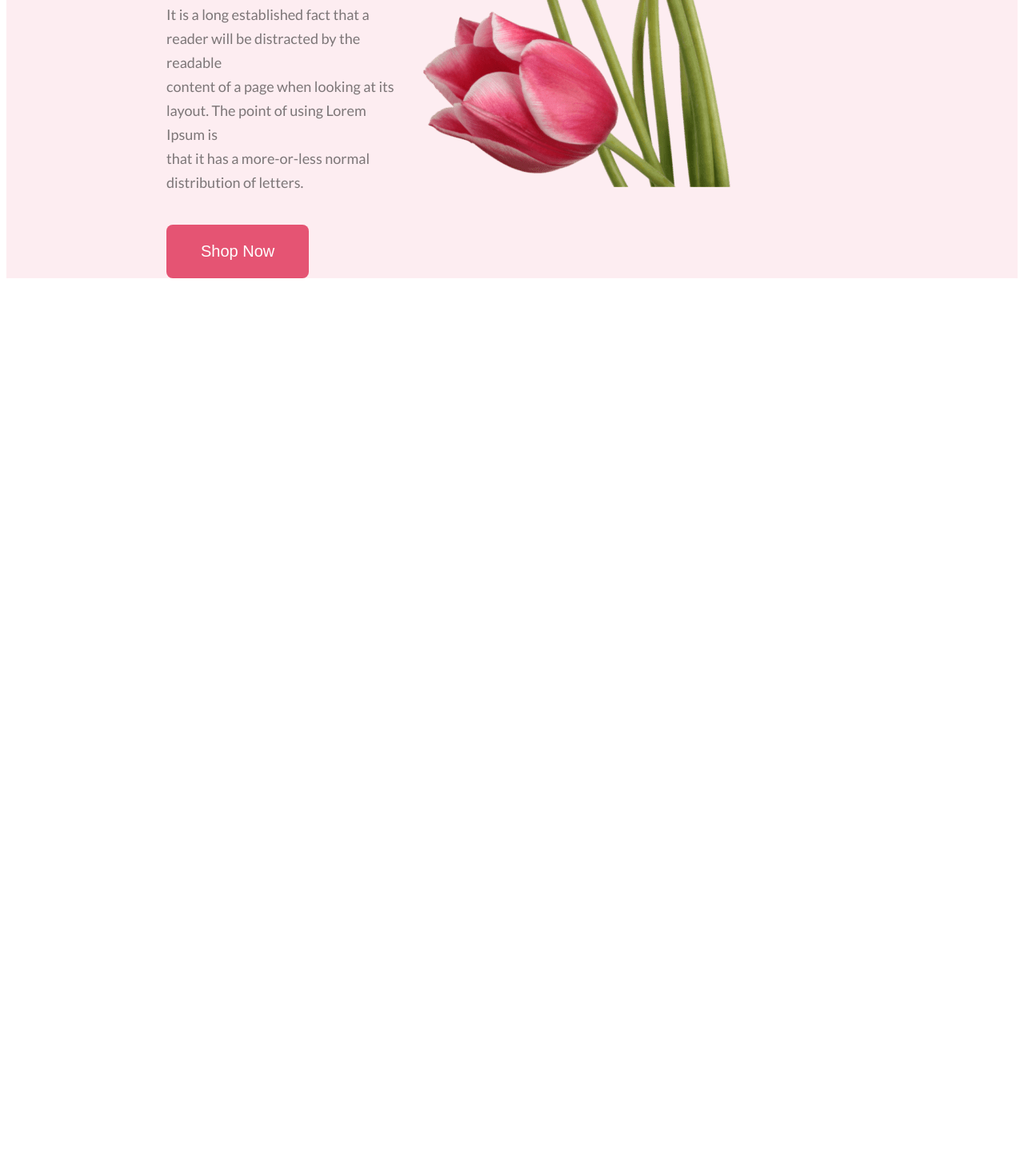
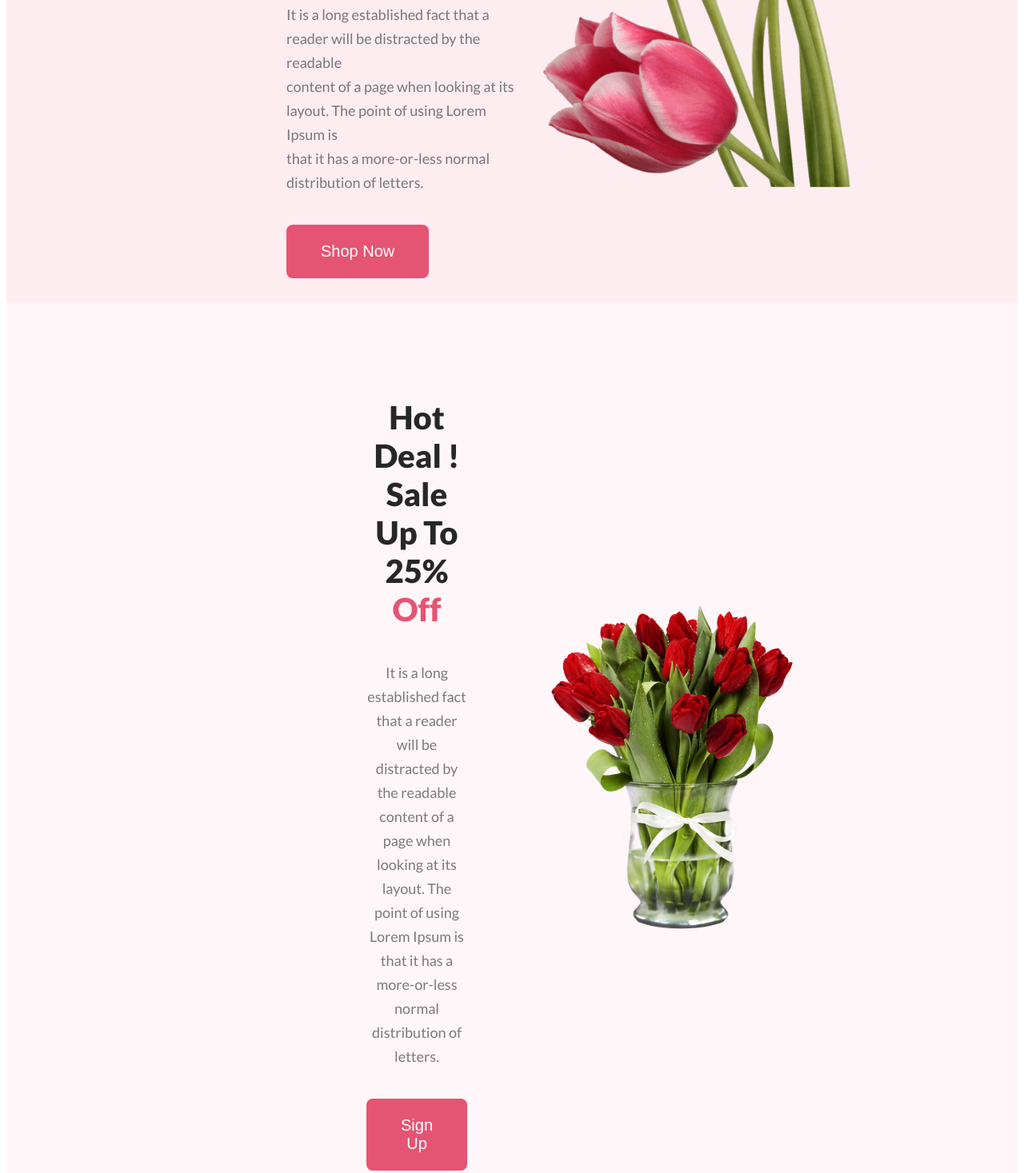
Before and after one commit to HoqueShaon/assignment-1, a plain HTML site: page index.html in a window 1280 px wide. Shown: the part 885-2352 px from the top of the page at 80% size. Before the commit the page ends 1241 px from the top, so only its background shows below. Drawn offline with Linux system fonts and the light colour scheme; a web font is replaced by a local one.

Commit message:
hot deals done

```diff
--- a/index.html
+++ b/index.html
@@ -49,6 +49,20 @@
 
     <main>
 
+        <!-- Hot deal section -->
+        <section class="hot-deal">
+            <div class="deal">
+                <div class="deal-description">
+                    <div class="deal-greeting">
+                        <h3 class="deal-title">Hot Deal ! Sale Up To 25% <span class="text-temporary">Off</span></h3>
+                        <p class="deal-details">It is a long established fact that a reader will be distracted by the readable <br> content of a page when looking at its layout. The point of using Lorem Ipsum is that
+                        it has a more-or-less normal distribution of letters.</p>
+                        <button class="btn-primary">Sign Up</button>
+                    </div>
+                    <img src="Flower Asset/pngwing 8.png" alt="">
+                </div>
+            </div>
+        </section>
     </main>
 
     <footer>
--- a/styles/style.css
+++ b/styles/style.css
@@ -1,66 +1,76 @@
 /* Common shared styles */
-body{
+body {
     font-family: 'Lato', sans-serif;
 }
+
 /* NAv related styles */
-nav{
+nav {
     display: flex;
     align-items: center;
     justify-content: space-between;
-    margin:0 200px;
+    margin: 0 200px;
 }
-nav h3{
+
+nav h3 {
     font-family: 'Grandiflora One', serif;
 
 }
-nav li{
+
+nav li {
     font-family: 'Roboto', sans-serif;
     list-style: none;
     margin-top: 15px;
     margin-right: 50px;
 }
-nav a{
+
+nav a {
     text-decoration: none;
     color: #474747;
 }
-.nav-title{
+
+.nav-title {
     color: black;
     font-size: 50px;
     font-weight: 400;
 }
-.text-temporary{
-    color: #a1332b;
+
+.text-temporary {
+    color: #E55473;
 }
-nav > ul{
+
+nav>ul {
     display: flex;
 }
+
 /*  banner related styles */
-.banner{
+.banner {
     background: rgba(229, 84, 115, 0.10);
+    margin-bottom: 0;
 }
-.banner-description{
-    /* padding: 30px 30px 30px 150px; */
+
+.banner-description {
+    padding: 30px 30px 30px 150px;
     display: flex;
     align-items: center;
     justify-content: space-between;
-    margin:0 200px;
+    margin: 0 200px;
     padding-top: 40px;
 }
-.banner-title{
+
+.banner-title {
     color: #272727;
+    font-size: 70px;
+    font-weight: 800;
+}
 
-font-size: 70px;
-font-weight: 800;
+.banner-details {
+    color: rgba(39, 39, 39, 0.60);
+    font-size: 18px;
+    font-weight: 400;
+    line-height: 30px;
 }
-.banner-details{
-    color: rgba(39, 39, 39, 0.60);
 
-font-size: 18px;
-f
-font-weight: 400;
-line-height: 30px;
-}
-.btn-primary{
+.btn-primary {
     border-radius: 8px;
     background: #E55473;
     border: 0;
@@ -73,3 +83,34 @@ line-height: 30px;
     font-weight: 400;
     margin-top: 20px;
 }
+
+/* main section */
+
+/* HOT deals section */
+.deal {
+    background: #E554730D;
+}
+.deal-description {
+    display: flex;
+
+    align-items: center;
+    justify-content: space-between;
+    margin: 0 200px;
+    padding: 80px 150px;
+}
+.deal-title {
+    color: #272727;
+    font-size: 40px;
+    font-weight: 800;
+    text-align: center;
+}
+.deal-greeting{
+    padding: 0 100px;
+}
+.deal-details {
+    color: rgba(39, 39, 39, 0.60);
+    font-size: 18px;
+    font-weight: 400;
+    line-height: 30px;
+    text-align: center;
+}
```
